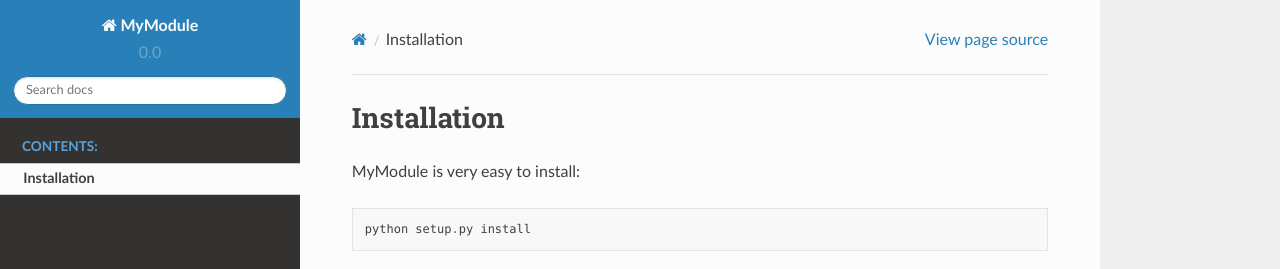
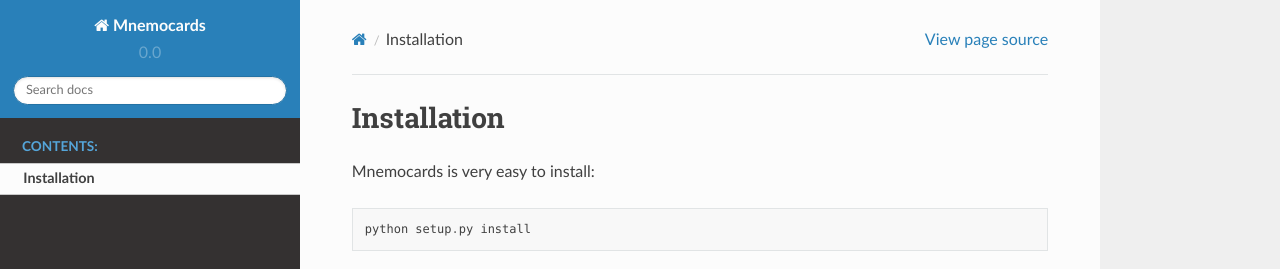
Before and after one commit to guiferviz/mnemocards, a Sphinx documentation site: the page built from doc/installation.rst, in a window 1280 px wide. Shown: the top 269 px of the page. Built offline with Sphinx 7.4.7 and the Read the Docs theme 2.0.0, drawn with Linux system fonts in a browser that asks for light colours.

Commit message:
Replacing sample name with upper case.

```diff
--- a/doc/conf.py
+++ b/doc/conf.py
@@ -19,7 +19,7 @@
 
 # -- Project information -----------------------------------------------------
 
-project = 'MyModule'
+project = 'Mnemocards'
 copyright = '2019, guiferviz'
 author = 'guiferviz'
 
@@ -116,7 +116,7 @@
 # -- Options for HTMLHelp output ---------------------------------------------
 
 # Output file base name for HTML help builder.
-htmlhelp_basename = 'MyModuledoc'
+htmlhelp_basename = 'Mnemocardsdoc'
 
 
 # -- Options for LaTeX output ------------------------------------------------
@@ -143,7 +143,7 @@
 # (source start file, target name, title,
 #  author, documentclass [howto, manual, or own class]).
 latex_documents = [
-    (master_doc, 'MyModule.tex', 'MyModule Documentation',
+    (master_doc, 'Mnemocards.tex', 'Mnemocards Documentation',
      'guiferviz', 'manual'),
 ]
 
@@ -153,7 +153,7 @@
 # One entry per manual page. List of tuples
 # (source start file, name, description, authors, manual section).
 man_pages = [
-    (master_doc, 'mnemocards', 'MyModule Documentation',
+    (master_doc, 'mnemocards', 'Mnemocards Documentation',
      [author], 1)
 ]
 
@@ -164,8 +164,8 @@
 # (source start file, target name, title, author,
 #  dir menu entry, description, category)
 texinfo_documents = [
-    (master_doc, 'MyModule', 'MyModule Documentation',
-     author, 'MyModule', 'One line description of project.',
+    (master_doc, 'Mnemocards', 'Mnemocards Documentation',
+     author, 'Mnemocards', 'One line description of project.',
      'Miscellaneous'),
 ]
 
--- a/doc/index.rst
+++ b/doc/index.rst
@@ -1,5 +1,5 @@
 
-Welcome to MyModule's documentation!
+Welcome to Mnemocards's documentation!
 ====================================
 
 .. toctree::
--- a/doc/installation.rst
+++ b/doc/installation.rst
@@ -2,7 +2,7 @@
 Installation
 ============
 
-MyModule is very easy to install::
+Mnemocards is very easy to install::
 
     python setup.py install
 
--- a/mnemocards/__init__.py
+++ b/mnemocards/__init__.py
@@ -1,6 +1,6 @@
-"""MyModule.
+"""Mnemocards.
 
-MyModule sort description.
+Mnemocards sort description.
 """
 
 from mnemocards._version import __version__
```
